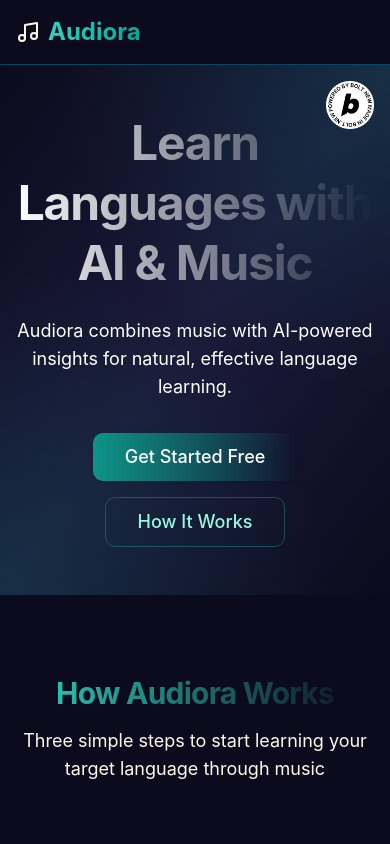
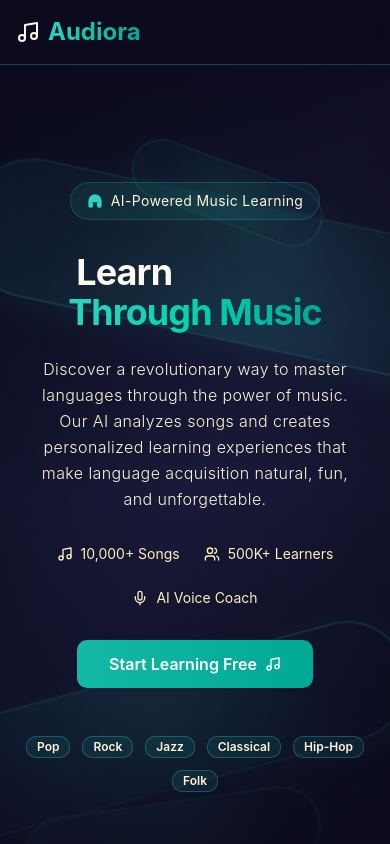
Before and after one commit to TimothyPhan2/Audiora, a React (Vite) app: page / in a window 390 px wide. Shown: the top 844 px of the page. Built offline with nearby package versions, Linux system fonts and the light colour scheme.

Commit message:
Updated Landing.tsx

```diff
--- a/src/pages/Landing.tsx
+++ b/src/pages/Landing.tsx
@@ -2,92 +2,29 @@ import { useEffect, useRef } from 'react';
 import { Link } from 'react-router-dom';
 import { useInView } from 'react-intersection-observer';
 import { Button } from '@/components/ui/button';
+import { AILanguageLearningHero } from '@/components/ui/ai-language-learning-hero';
 import { Music, Brain, BookMarked, ListChecks, GraduationCap } from 'lucide-react';
 import { landingFeatures, learningSteps } from '@/lib/mockData';
 
 export function Landing() {
-  // Hero section text animation references
-  const titleRef = useRef<HTMLHeadingElement>(null);
-
   // Feature sections with IntersectionObserver for animations
   const [stepsRef, stepsInView] = useInView({ threshold: 0.2, triggerOnce: true });
   const [featuresRef, featuresInView] = useInView({ threshold: 0.2, triggerOnce: true });
   const [songSectionRef, songSectionInView] = useInView({ threshold: 0.2, triggerOnce: true });
 
-  // Text typing animation for hero section
-  useEffect(() => {
-    if (titleRef.current) {
-      titleRef.current.classList.add('animate-fade-in');
-    }
-  }, []);
-
   return (
     <div className="flex flex-col min-h-screen">
       {/* Hero Section */}
-      <section className="relative py-12 md:py-24 hero-gradient text-white overflow-hidden">
-        {/* Positioned Image with Hyperlink */}
-        <a
-          href="https://bolt.new/"
-          target="_blank"
-          rel="noopener noreferrer"
-          className="absolute top-4 right-4 z-20 hover:opacity-80 transition-opacity duration-300"
-        >
-          <img
-            src="/white_circle_360x360.png"
-            alt="Powered by Bolt.new"
-            className="w-12 h-12 sm:w-14 sm:h-14 md:w-16 md:h-16 lg:w-20 lg:h-20 xl:w-24 xl:h-24 object-contain"
-          />
-        </a>
-
-        <div className="absolute inset-0 overflow-hidden">
-          <div className="absolute inset-0 bg-[radial-gradient(circle_at_top_right,rgba(2,195,154,0.12),transparent_50%)]"></div>
-          <div className="absolute inset-0 bg-[radial-gradient(circle_at_bottom_left,rgba(2,195,154,0.12),transparent_50%)]"></div>
-          {/* Floating Music Notes */}
-          <div className="floating-note text-teal-400 text-4xl" style={{ left: '10%', top: '20%', textShadow: '0 0 10px rgba(2,128,144,0.5)' }}>♪</div>
-          <div className="floating-note text-mint-400 text-3xl" style={{ left: '25%', top: '40%', textShadow: '0 0 10px rgba(2,195,154,0.5)' }}>♫</div>
-          <div className="floating-note text-persian_green-400 text-5xl" style={{ left: '45%', top: '15%', textShadow: '0 0 10px rgba(0,168,150,0.5)' }}>♩</div>
-          <div className="floating-note text-teal-400 text-4xl" style={{ left: '65%', top: '35%', textShadow: '0 0 10px rgba(2,128,144,0.5)' }}>♬</div>
-          <div className="floating-note text-mint-400 text-3xl" style={{ left: '85%', top: '25%', textShadow: '0 0 10px rgba(2,195,154,0.5)' }}>♪</div>
-          </div>
-
-
-        <div className="container-center relative z-10">
-          <div className="flex flex-col items-center text-center">
-            <h1
-              ref={titleRef}
-              className="text-5xl md:text-7xl font-bold mb-6 leading-tight animate-fade-in bg-clip-text text-transparent bg-gradient-to-r from-white via-cream-200 to-cream-400"
-            >
-             Learn Languages with AI & Music
-            </h1>
-
-            <p className="text-lg md:text-xl text-cream-200 max-w-2xl mb-8 animate-fade-in-up" style={{ animationDelay: '0.3s' }}>
-              Audiora combines music with AI-powered insights for natural, effective language learning.
-            </p>
-
-            <div className="flex flex-col sm:flex-row gap-4 animate-fade-in-up" style={{ animationDelay: '0.6s' }}>
-              <Link to="/signup">
-                <Button className="bg-gradient-to-r from-teal-600 to-persian_green-600 hover:from-teal-700 hover:to-persian_green-700 text-white font-medium px-8 py-6 text-lg">
-                  Get Started Free
-                </Button>
-              </Link>
-              <Link to="/how-it-works">
-                <Button variant="outline" className="bg-transparent border-teal-400/30 text-teal-200 hover:bg-teal-500/10 px-8 py-6 text-lg">
-                  How It Works
-                </Button>
-              </Link>
-            </div>
-          </div>
-        </div>
-      </section>
+      <AILanguageLearningHero />
 
       {/* How It Works Section */}
-      <section className="py-20 bg-[#0c0a1d]">
+      <section className="py-20 bg-base-dark2">
         <div className="container-center">
           <div className="text-center mb-16">
-            <h2 className="text-3xl md:text-4xl font-bold mb-4 bg-gradient-to-r from-teal-400 to-persian_green-500 bg-clip-text text-transparent">
+            <h2 className="text-3xl md:text-4xl font-bold mb-4 bg-gradient-to-r from-accent-teal-400 to-accent-persian-500 bg-clip-text text-transparent">
               How Audiora Works
             </h2>
-            <p className="text-lg text-cream-300 max-w-2xl mx-auto">
+            <p className="text-lg text-text-cream300 max-w-2xl mx-auto">
               Three simple steps to start learning your target language through music
             </p>
           </div>
@@ -110,11 +47,11 @@ export function Landing() {
                   }`}
                 >
                   <div className="card-gradient backdrop-blur-sm p-6 rounded-xl flex flex-col items-center text-center">
-                    <div className="w-16 h-16 bg-teal-500/20 rounded-full flex items-center justify-center mb-4">
-                      <IconComponent className="w-8 h-8 text-teal-400" />
+                    <div className="w-16 h-16 bg-accent-teal-500/20 rounded-full flex items-center justify-center mb-4">
+                      <IconComponent className="w-8 h-8 text-accent-teal-400" />
                     </div>
-                    <h3 className="text-xl font-semibold mb-2 text-cream-100">{step.title}</h3>
-                    <p className="text-cream-300">{step.description}</p>
+                    <h3 className="text-xl font-semibold mb-2 text-text-cream100">{step.title}</h3>
+                    <p className="text-text-cream300">{step.description}</p>
                   </div>
                 </div>
               );
@@ -124,13 +61,13 @@ export function Landing() {
       </section>
 
       {/* Feature Highlights Section */}
-      <section className="py-20 bg-[#0c0a1d]">
+      <section className="py-20 bg-base-dark2">
         <div className="container-center">
           <div className="text-center mb-16">
-            <h2 className="text-3xl md:text-4xl font-bold mb-4 bg-gradient-to-r from-teal-400 to-persian_green-500 bg-clip-text text-transparent">
+            <h2 className="text-3xl md:text-4xl font-bold mb-4 bg-gradient-to-r from-accent-teal-400 to-accent-persian-500 bg-clip-text text-transparent">
               Powerful Features for Effective Learning
             </h2>
-            <p className="text-lg text-cream-300 max-w-2xl mx-auto">
+            <p className="text-lg text-text-cream300 max-w-2xl mx-auto">
               Everything you need to master a new language through music
             </p>
           </div>
@@ -155,12 +92,12 @@ export function Landing() {
                   }`}
                 >
                   <div className="card-gradient backdrop-blur-sm p-6 rounded-xl flex items-start">
-                    <div className="w-12 h-12 bg-teal-500/20 rounded-full flex items-center justify-center mr-4 flex-shrink-0">
-                      <IconComponent className="w-6 h-6 text-teal-400" />
+                    <div className="w-12 h-12 bg-accent-teal-500/20 rounded-full flex items-center justify-center mr-4 flex-shrink-0">
+                      <IconComponent className="w-6 h-6 text-accent-teal-400" />
                     </div>
                     <div>
-                      <h3 className="text-xl font-semibold mb-2 text-cream-100">{feature.title}</h3>
-                      <p className="text-cream-300">{feature.description}</p>
+                      <h3 className="text-xl font-semibold mb-2 text-text-cream100">{feature.title}</h3>
+                      <p className="text-text-cream300">{feature.description}</p>
                     </div>
                   </div>
                 </div>
@@ -173,14 +110,14 @@ export function Landing() {
       {/* Song Discovery Section */}
       <section
         ref={songSectionRef}
-        className="py-20 bg-[#0c0a1d]"
+        className="py-20 bg-base-dark2"
       >
         <div className="container-center">
           <div className="text-center mb-12">
-            <h2 className="text-3xl md:text-4xl font-bold mb-4 bg-gradient-to-r from-teal-400 to-persian_green-500 bg-clip-text text-transparent">
+            <h2 className="text-3xl md:text-4xl font-bold mb-4 bg-gradient-to-r from-accent-teal-400 to-accent-persian-500 bg-clip-text text-transparent">
               Discover Songs in Your Target Language
             </h2>
-            <p className="text-lg text-cream-300 max-w-2xl mx-auto">
+            <p className="text-lg text-text-cream300 max-w-2xl mx-auto">
               Browse our extensive library of songs across different languages, genres, and difficulty levels.
             </p>
           </div>
@@ -204,10 +141,10 @@ export function Landing() {
               </div>
               <div className="p-4">
                 <h3 className="text-lg font-semibold mb-1 text-white">Despacito</h3>
-                <p className="text-cream-300 mb-3">Luis Fonsi</p>
+                <p className="text-text-cream300 mb-3">Luis Fonsi</p>
               <div className="flex justify-between items-center">
-                <span className="text-sm text-cream-400">Pop</span>
-                <Button variant="ghost" size="sm" className="text-teal-400 hover:text-teal-300">
+                <span className="text-sm text-text-cream400">Pop</span>
+                <Button variant="ghost" size="sm" className="text-accent-teal-400 hover:text-accent-teal-300">
                   Learn Now
                 </Button>
               </div>
@@ -229,10 +166,10 @@ export function Landing() {
               </div>
               <div className="p-4">
                 <h3 className="text-lg font-semibold mb-1 text-white">La Vie En Rose</h3>
-                <p className="text-cream-300 mb-3">Edith Piaf</p>
+                <p className="text-text-cream300 mb-3">Edith Piaf</p>
               <div className="flex justify-between items-center">
-                <span className="text-sm text-cream-400">Classic</span>
-                <Button variant="ghost" size="sm" className="text-teal-400 hover:text-teal-300">
+                <span className="text-sm text-text-cream400">Classic</span>
+                <Button variant="ghost" size="sm" className="text-accent-teal-400 hover:text-accent-teal-300">
                   Learn Now
                 </Button>
               </div>
@@ -254,10 +191,10 @@ export function Landing() {
               </div>
               <div className="p-4">
                 <h3 className="text-lg font-semibold mb-1 text-white">Je Veux</h3>
-                <p className="text-cream-300 mb-3">Zaz</p>
+                <p className="text-text-cream300 mb-3">Zaz</p>
               <div className="flex justify-between items-center">
-                <span className="text-sm text-cream-400">Jazz</span>
-                <Button variant="ghost" size="sm" className="text-teal-400 hover:text-teal-300">
+                <span className="text-sm text-text-cream400">Jazz</span>
+                <Button variant="ghost" size="sm" className="text-accent-teal-400 hover:text-accent-teal-300">
                   Learn Now
                 </Button>
               </div>
@@ -267,7 +204,7 @@ export function Landing() {
 
           <div className="text-center mt-12">
             <Link to="/signup">
-              <Button className="bg-gradient-to-r from-teal-600 to-persian_green-600 hover:from-teal-700 hover:to-persian_green-700 text-white px-8">
+              <Button className="button-gradient-primary text-white px-8">
                 Explore All Songs
               </Button>
             </Link>
@@ -277,19 +214,15 @@ export function Landing() {
 
       {/* CTA Section */}
       <section className="py-20 hero-gradient text-white relative overflow-hidden">
-        <div className="absolute inset-0 pointer-events-none">
-          <div className="absolute inset-0 bg-[radial-gradient(circle_at_top_right,rgba(2,195,154,0.12),transparent_50%)]"></div>
-          <div className="absolute inset-0 bg-[radial-gradient(circle_at_bottom_left,rgba(2,195,154,0.12),transparent_50%)]"></div>
-        </div>
         <div className="container-center text-center">
           <h2 className="text-3xl md:text-4xl font-bold mb-6">
             Start Learning Languages Through Music Today
           </h2>
-          <p className="text-lg text-cream-200 max-w-2xl mx-auto mb-8">
+          <p className="text-lg text-text-cream200 max-w-2xl mx-auto mb-8">
             Experience the future of language learning with our AI-powered music platform.
           </p>
           <Link to="/signup">
-            <Button className="bg-gradient-to-r from-teal-600 to-persian_green-600 hover:from-teal-700 hover:to-persian_green-700 text-white font-medium px-8 py-6 text-lg">
+            <Button className="button-gradient-primary text-white font-medium px-8 py-6 text-lg">
               Get Started Free
             </Button>
           </Link>
```
